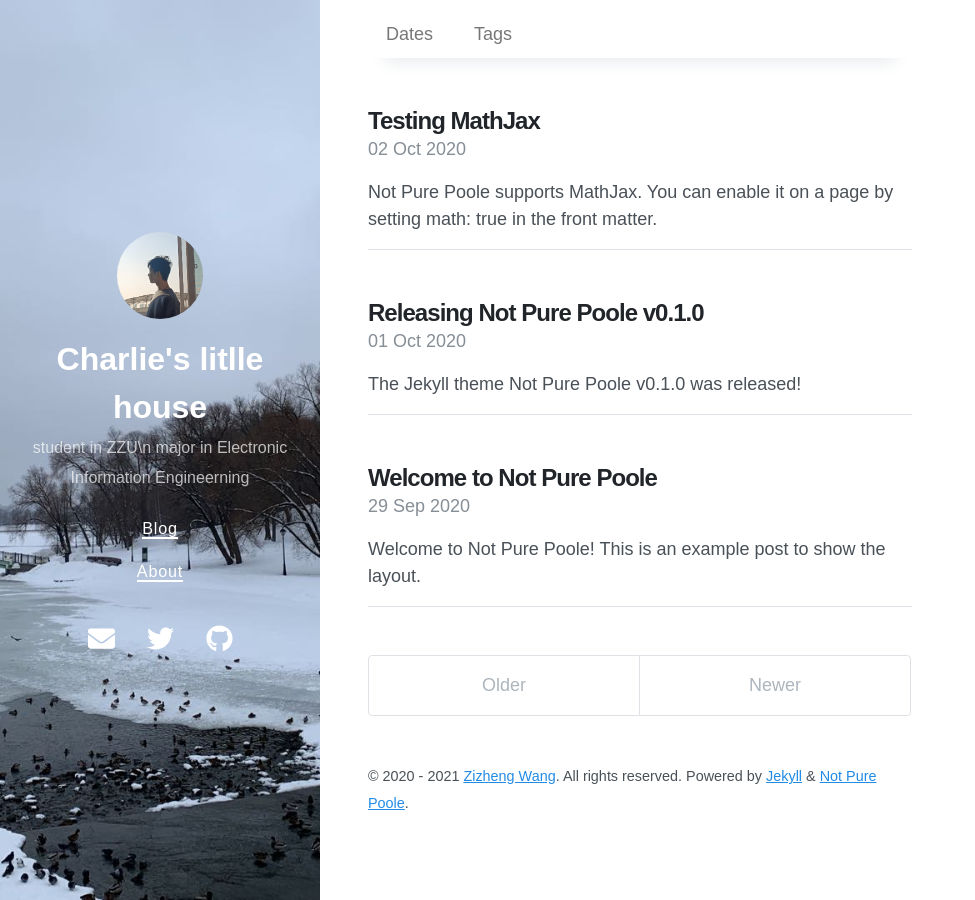
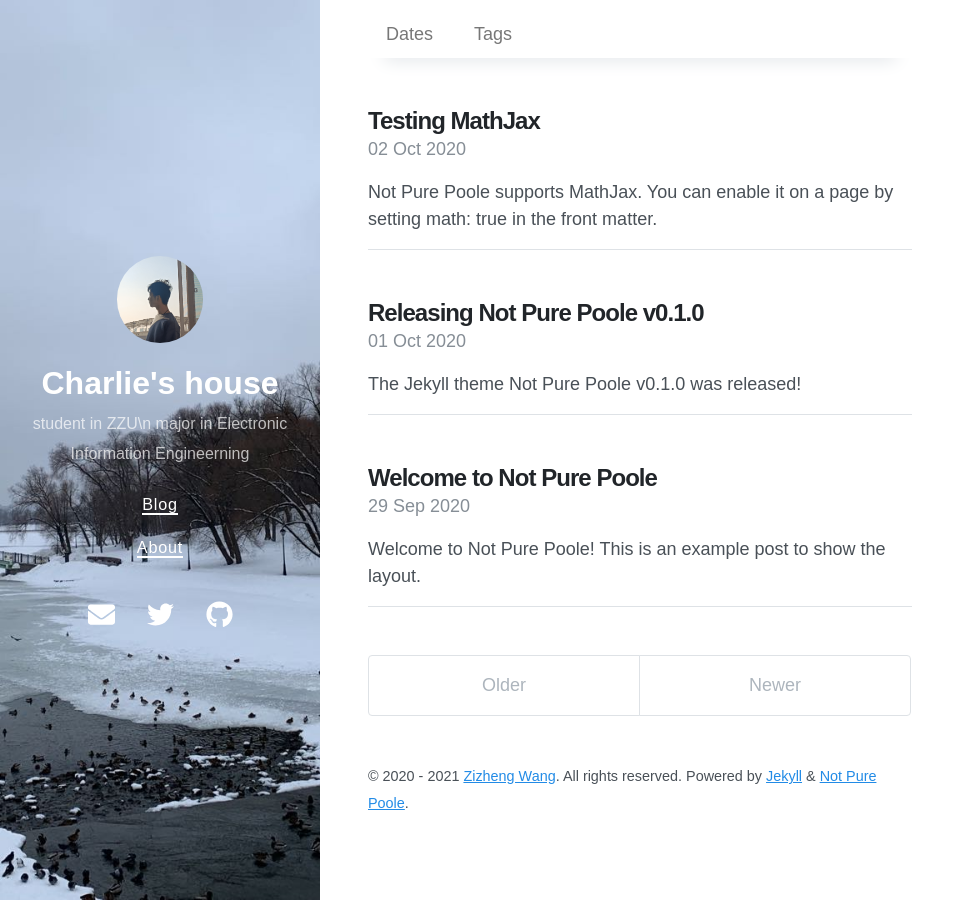
Before and after one commit to wzz1206/wzz1206.github.io, a Jekyll site: the page built from index.html, in a window 1280 px wide. Shown: the whole page, without its empty margins (0-975 px from the left). Built offline with Jekyll 4.4.1, drawn with Linux system fonts in a browser that asks for light colours; nearby versions of some CDN libraries; the list of posts is cut into pages by our own code.

Commit message:
Update _config.yml

```diff
--- a/_config.yml
+++ b/_config.yml
@@ -1,5 +1,5 @@
 # Setup
-title: "Charlie's litlle house "
+title: "Charlie's house "
 description: student in ZZU\n major in Electronic Information Engineerning
 url: https://vszhub.github.io
 avatar: /avatar.jpeg
```
